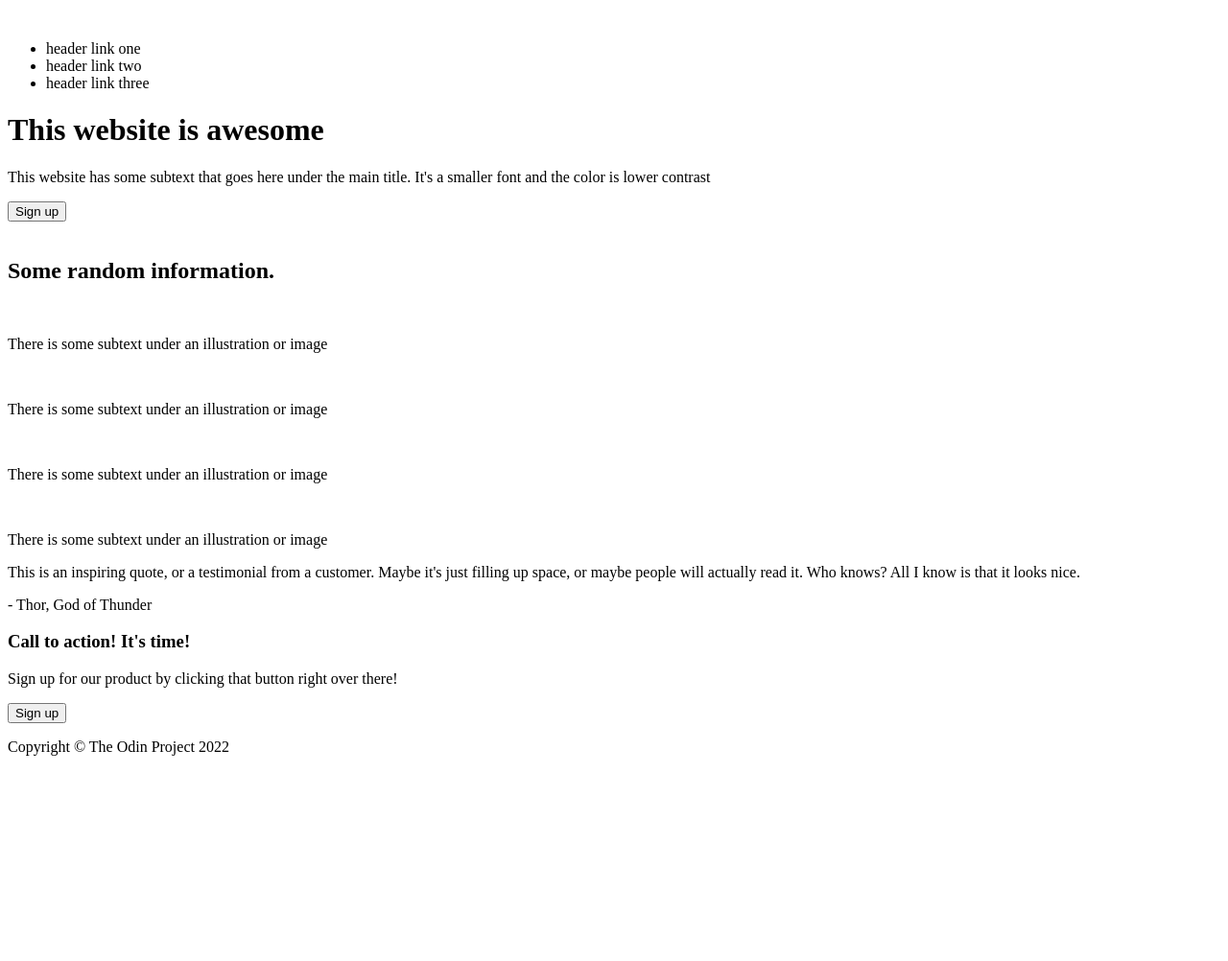
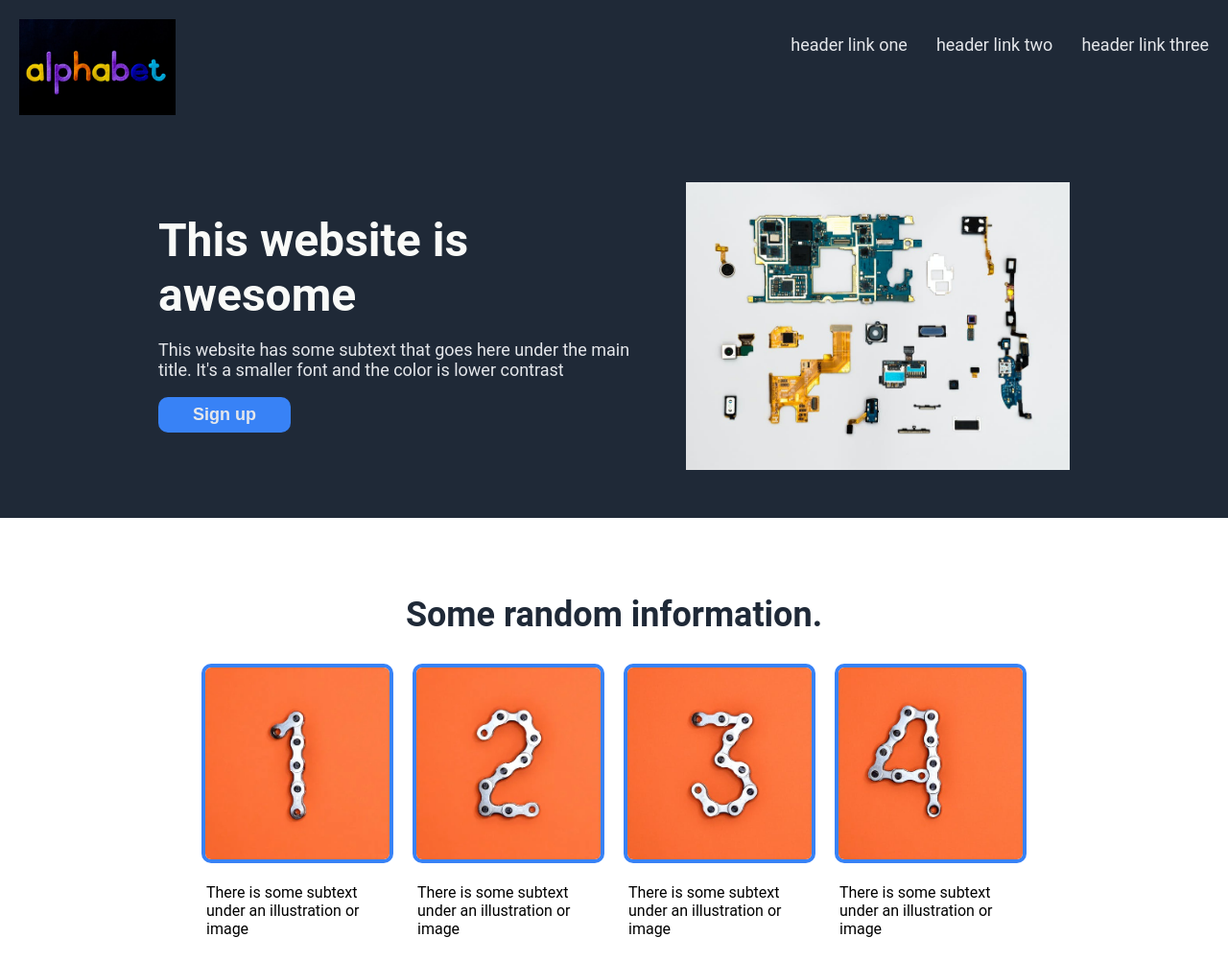
Before and after one commit to eoinmoore/odin-landing-page, a plain HTML site: page index.html in a window 1280 px wide. Shown: the top 1002 px of the page at 96% size. Before the commit the page ends 804 px from the top, so only its background shows below. Drawn offline with Linux system fonts and the light colour scheme.

Commit message:
Add style.css, images, and README.md

```diff
--- a/index.html
+++ b/index.html
@@ -3,48 +3,51 @@
     <head>
         <title>Landing Page</title>
         <meta lang=en charset="UTF-8">
+        <link rel="stylesheet" href="./style.css">
     </head>
     <body>
         <div class="header">
-            <img class="logo">
+            <img class="logo" src="./img/sample-logo.jpeg" alt="logo">
             <ul class="header-links">
-                <li><a>header link one</a></li>
-                <li><a>header link two</a></li>
-                <li><a>header link three</a></li>
+                <li><a href=".">header link one</a></li>
+                <li><a href=".">header link two</a></li>
+                <li><a href=".">header link three</a></li>
             </ul>
         </div>
-        <div class="intro">
-            <div class="intro-text">
+        <div class="hero">
+            <div class="hero-text">
                 <h1>This website is awesome</h1>
                 <p>This website has some subtext that goes here under the main title. It's a smaller font and the color is lower contrast</p>
                 <button>Sign up</button>
             </div>
-            <img class="intro-image">
+            <img class="hero-image" src="./img/hero.jpeg" alt="a bunch of phone parts">
         </div>
         <div class="info">
-            <h2 class="intro-header">Some random information.</h2>
+            <h2 class="info-header">Some random information.</h2>
             <div class="cards">
                 <div class="card">
-                    <img>
+                    <img src="img/1.webp" alt="number 1">
                     <p>There is some subtext under an illustration or image</p>
                 </div>
                 <div class="card">
-                    <img>
+                    <img src="img/2.webp" alt="number 2">
                     <p>There is some subtext under an illustration or image</p>
                 </div>
                 <div class="card">
-                    <img>
+                    <img src="img/3.jpeg" alt="number 3">
                     <p>There is some subtext under an illustration or image</p>
                 </div>
                 <div class="card">
-                    <img>
+                    <img src="img/4.jpeg" alt="number 4">
                     <p>There is some subtext under an illustration or image</p>
                 </div>
             </div>
         </div>
-        <div class="quote-box">
-            <p class="quote">This is an inspiring quote, or a testimonial from a customer. Maybe it's just filling up space, or maybe people will actually read it. Who knows? All I know is that it looks nice.</p>
-            <p class="quoted">- Thor, God of Thunder</p>
+        <div class="quote-box-outer">
+            <div class="quote-box-inner">
+                <p class="quote">This is an inspiring quote, or a testimonial from a customer. Maybe it's just filling up space, or maybe people will actually read it. Who knows? All I know is that it looks nice.</p>
+                <p class="speaker">- Thor, God of Thunder</p>
+            </div>
         </div>
         <div class="call-to-action-outer">
             <div class="call-to-action-inner">
--- /dev/null
+++ b/style.css
@@ -0,0 +1,190 @@
+body {
+    display: flex;
+    flex-direction: column;
+    font-family: Roboto, -apple-system, BlinkMacSystemFont, 'Segoe UI', Oxygen, Ubuntu, Cantarell, 'Open Sans', 'Helvetica Neue', sans-serif;
+    margin: 0;
+}
+
+.header {
+    display: flex;
+    background-color: #1f2937;
+    padding: 20px;
+}
+
+.logo {
+    height: 100px;
+}
+
+.header-links {
+    display: flex;
+    margin-left: auto;
+    list-style: none;
+    gap: 30px;
+    flex-wrap: wrap;
+}
+
+.header-links a {
+   text-decoration: none;
+}
+
+.hero {
+    background-color: #1f2937;
+    padding: 20px;
+    display: flex;
+    justify-content: center;
+    gap: 50px;
+    padding: 50px;
+}
+
+.hero h1 {
+    font-size: 48px;
+    font-weight: extra-bold;
+    color: #f9faf8;
+    margin-bottom: 0;
+}
+
+.hero-text {
+    width: 500px;
+}
+
+.hero p,
+.header a {
+    font-size: 18px;
+    color: #e5e7eb;
+}
+
+button {
+    padding: 8px 36px;
+    background-color: #3882f6;
+    color: #e5e7eb;
+    border: solid;
+    border-radius: 10px;
+    font-size: 18px;
+    font-weight: bold;
+}
+
+.hero button {
+    border-style: none;
+}
+.hero img {
+    height: 300px;
+}
+
+.info {
+    display: flex;
+    flex-direction: column;
+    align-items: center;
+    padding: 50px 0;
+}
+
+.info-header {
+    font-size: 36px;
+    font-weight: extra-bold;
+    color: #1f2937;
+}
+
+.cards {
+    display: flex;
+    justify-content: center;
+    gap: 20px;
+    flex-wrap: wrap;
+}
+
+.card {
+    display: flex;
+    flex-direction: column;
+    width: 200px;
+}
+
+.card img {
+    object-fit: cover;
+    height: 200px;
+    border-style: solid;
+    border-color: #3882f6;
+    border-width: 4px;
+    border-radius: 10px;
+}
+
+.card p {
+    padding: 5px;
+}
+
+.quote-box-outer {
+    background-color: #e5e7eb;
+    display: flex;
+    justify-content: center;
+    align-items: center;
+}
+
+.quote-box-inner {
+    display: flex;
+    flex-direction: column;
+    align-items: center;
+    flex-shrink: 1;
+    max-width: 1000px;
+    margin: 50px;
+}
+
+.quote-box p {
+    margin: 1px;
+}
+
+.quote {
+    font-size: 36px;
+    font-weight: lighter;
+    font-style: italic;
+    color: #1f2937;
+}
+
+.speaker {
+    align-self: flex-end;
+    padding-right: 60px;
+    font-size: 25px;
+    font-weight: bold;
+    color: #1f2937;
+}
+
+.call-to-action-outer {
+    display: flex;
+    justify-content: center;
+    align-content: center;
+    padding: 50px;
+}
+
+.call-to-action-inner {
+    background-color: #3882f6;
+    border-radius: 10px;
+    padding: 20px;
+    justify-self: center;
+    display: flex;
+    justify-content: space-around;
+    align-items: center;
+    max-width: 1000px;
+    width: 100%;
+}
+
+.call-to-action-inner h3 {
+    margin-bottom: 5px;
+    color: #e5e7eb;
+    font-size: 21px;
+}
+
+.call-to-action-inner p {
+    margin-top: 0;
+    color: #e5e7eb;
+}
+
+.call-to-action-inner button {
+    border-style: solid;
+    border-color: #e5e7eb;
+    border-width: 2px;
+}
+
+.footer {
+    display: flex;
+    align-items: center;
+    justify-content: center;
+    padding: 25px;
+    background-color: #1f2937;
+    color: #e5e7eb;
+}
```
Also changed, not shown: img/1.webp (added), img/2.webp (added), img/3.jpeg (added), img/4.jpeg (added), img/hero.jpeg (added), img/sample-logo.jpeg (added), 1 other file.
